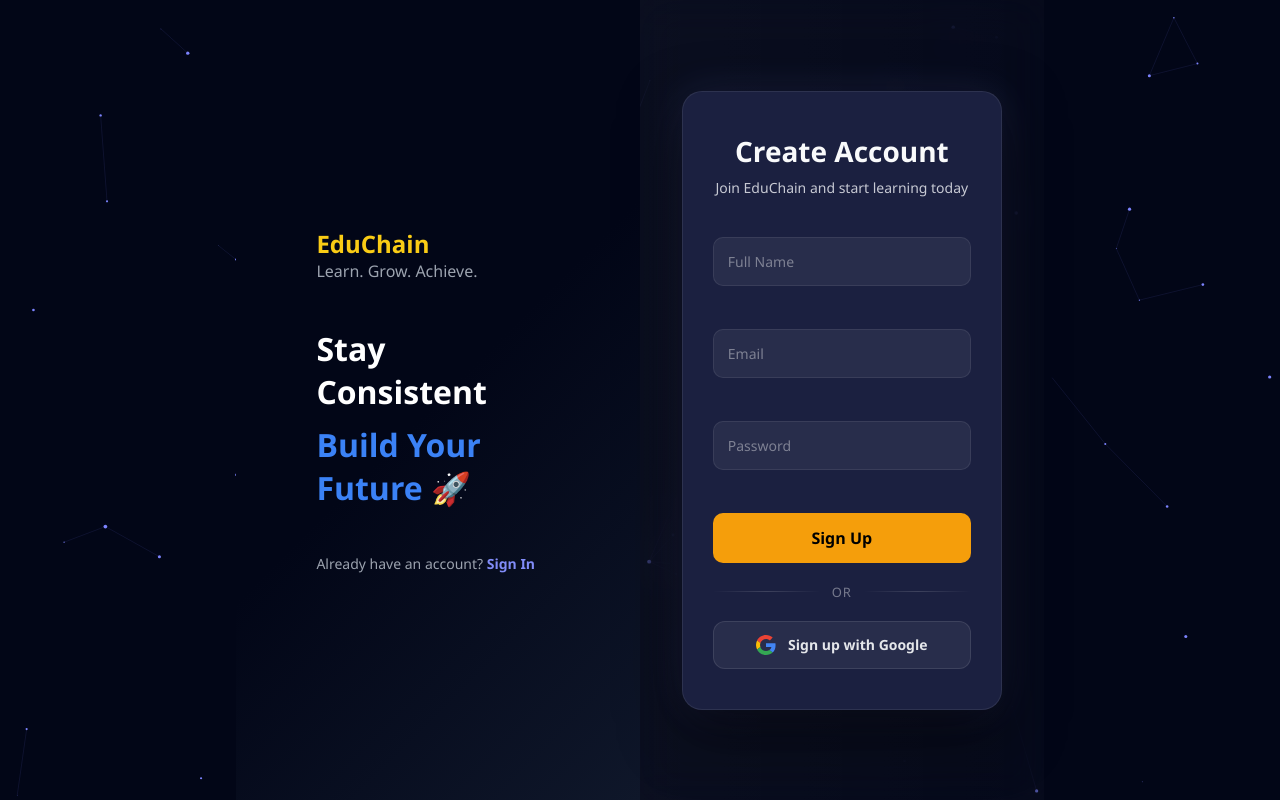
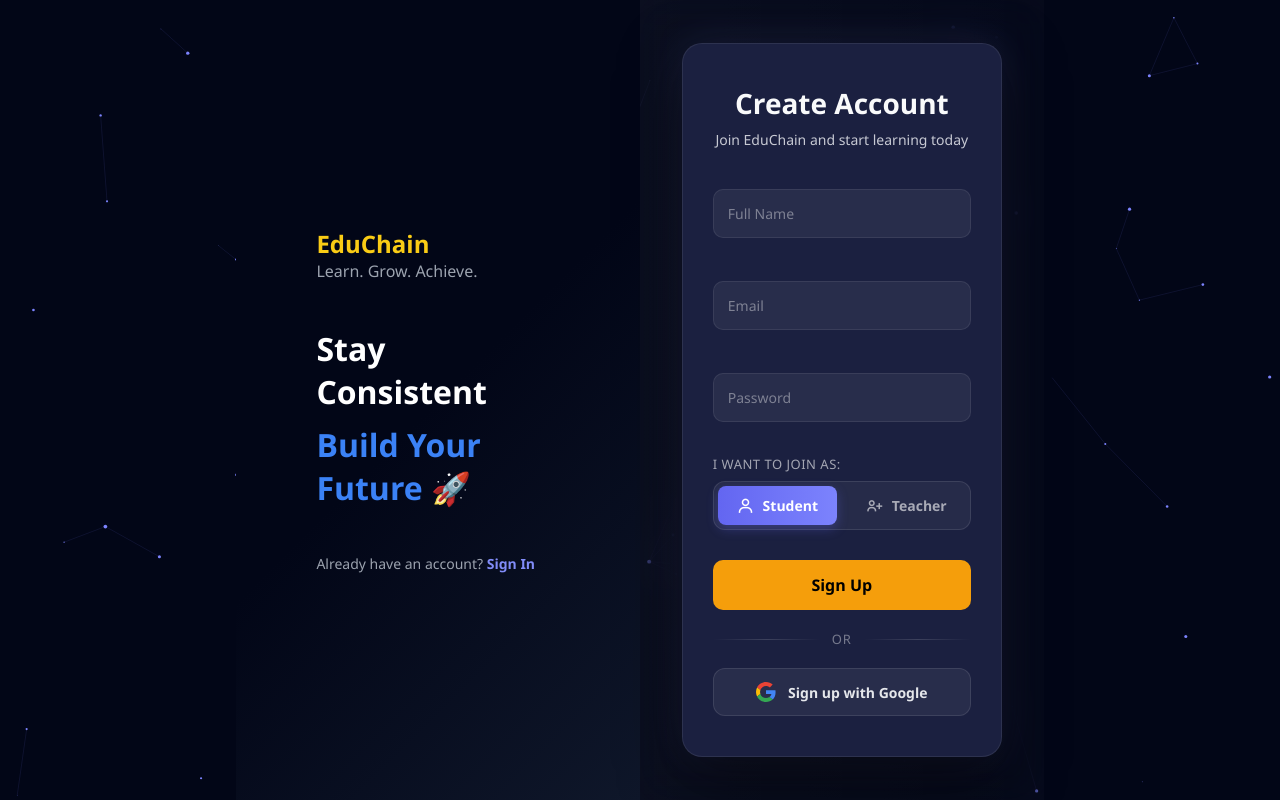
Before and after one commit to sounakmaiti123/E-Learning_web, a website: page public/signup.html in a window 1280 px wide. Drawn offline with nearby package versions, Linux system fonts and the light colour scheme.

Commit message:
Secured environment variables and updated auth UI

```diff
--- a/public/css/auth.css
+++ b/public/css/auth.css
@@ -867,3 +867,60 @@ body {
   transform: translateY(-2px);
   box-shadow: 0 10px 25px rgba(245,158,11,0.5);
 }
+
+/* Role Selection Premium Styling */
+.role-selection-container {
+    margin-bottom: 20px;
+    text-align: left;
+}
+
+.role-label {
+    display: block;
+    font-size: 13px;
+    font-weight: 500;
+    color: rgba(255, 255, 255, 0.6);
+    margin-bottom: 8px;
+    text-transform: uppercase;
+    letter-spacing: 0.5px;
+}
+
+.role-tabs {
+    display: flex;
+    gap: 10px;
+    background: rgba(255, 255, 255, 0.05);
+    padding: 4px;
+    border-radius: 12px;
+    border: 1px solid rgba(255, 255, 255, 0.1);
+}
+
+.role-tab {
+    flex: 1;
+    display: flex;
+    align-items: center;
+    justify-content: center;
+    gap: 8px;
+    padding: 10px 14px;
+    border: none;
+    background: transparent;
+    color: rgba(255, 255, 255, 0.6);
+    font-size: 14px;
+    font-weight: 600;
+    border-radius: 8px;
+    cursor: pointer;
+    transition: all 0.3s cubic-bezier(0.4, 0, 0.2, 1);
+}
+
+.role-tab i {
+    font-size: 18px;
+}
+
+.role-tab:hover {
+    color: #ffffff;
+    background: rgba(255, 255, 255, 0.05);
+}
+
+.role-tab.active {
+    background: linear-gradient(90deg, #6366f1, #7c83fd);
+    color: #ffffff;
+    box-shadow: 0 4px 12px rgba(99, 102, 241, 0.3);
+}
--- a/public/signup.html
+++ b/public/signup.html
@@ -4,6 +4,7 @@
     <meta charset="UTF-8">
     <title>Create Account | EduChain</title>
     <link rel="stylesheet" href="css/auth.css">
+    <link href="https://unpkg.com/boxicons@2.1.4/css/boxicons.min.css" rel="stylesheet">
 </head>
 
 <body class="dark-mode">
@@ -45,6 +46,19 @@
                     <input type="password" id="password" placeholder="Password" required>
                 </div>
 
+                <div class="role-selection-container">
+                    <span class="role-label">I want to join as:</span>
+                    <div class="role-tabs">
+                        <button type="button" class="role-tab active" data-role="student">
+                            <i class='bx bx-user'></i> Student
+                        </button>
+                        <button type="button" class="role-tab" data-role="teacher">
+                            <i class='bx bx-user-plus'></i> Teacher
+                        </button>
+                    </div>
+                    <input type="hidden" id="roleInput" name="role" value="student">
+                </div>
+
                 <button type="submit" class="auth-btn">Sign Up</button>
 
             </form>
@@ -69,51 +83,74 @@
 </div>
 
 <script>
+// Role Selection Tab Switcher and Initialization
+const roleTabs = document.querySelectorAll(".role-tab");
+const roleInput = document.getElementById("roleInput");
+const googleSignUp = document.getElementById("googleSignUp");
+
+function setRole(role) {
+    roleTabs.forEach(t => {
+        if (t.getAttribute("data-role") === role) {
+            t.classList.add("active");
+        } else {
+            t.classList.remove("active");
+        }
+    });
+    roleInput.value = role;
+    if (googleSignUp) {
+        googleSignUp.href = `/auth/google?role=${role}`;
+    }
+}
+
+// Bind click events to tabs
+roleTabs.forEach(tab => {
+    tab.addEventListener("click", () => {
+        const role = tab.getAttribute("data-role");
+        setRole(role);
+    });
+});
+
+// Check query param for initial role configuration
+const urlParams = new URLSearchParams(window.location.search);
+const queryRole = urlParams.get("role");
+if (queryRole === "teacher" || queryRole === "student") {
+    setRole(queryRole);
+} else {
+    // Default setup
+    setRole("student");
+}
 
 const signupForm = document.getElementById("signupForm");
 
 signupForm.addEventListener("submit", async (e) => {
-
     e.preventDefault();
 
     const name = document.getElementById("name").value;
     const email = document.getElementById("email").value;
     const password = document.getElementById("password").value;
+    const role = roleInput.value;
 
-const response = await fetch("/api/signup",{
-
-method:"POST",
-
-headers:{
-"Content-Type":"application/json"
+    const response = await fetch("/api/signup", {
+        method: "POST",
+        headers: {
+            "Content-Type": "application/json"
         },
-
-body:JSON.stringify({
+        body: JSON.stringify({
             name,
             email,
-password
+            password,
+            role
         })
-
     });
 
     const data = await response.json();
-
     alert(data.message);
 
-if(data.message === "User registered successfully"){
-
-localStorage.setItem("user", JSON.stringify({
-    name: name,
-    email: email,
-    profilePic: null
-}));
-
-window.location.href="/index.html";
-
+    if (data.message === "User registered successfully" && data.user) {
+        localStorage.setItem("user", JSON.stringify(data.user));
+        window.location.href = "/index.html";
     }
-
 });
-
 </script>
 <script>
 const canvas = document.getElementById("bgCanvas");
```
Also changed, not shown: database/passport.js (+8 -3 lines), database/routes.js (+10 -3 lines), public/index.html (+12 -5 lines), public/js/script.js (+32 -0 lines), public/upload-course.html (+1 -1 lines), server.js (+6 -1 lines). Lines whose indentation alone changed are shown as unchanged.
